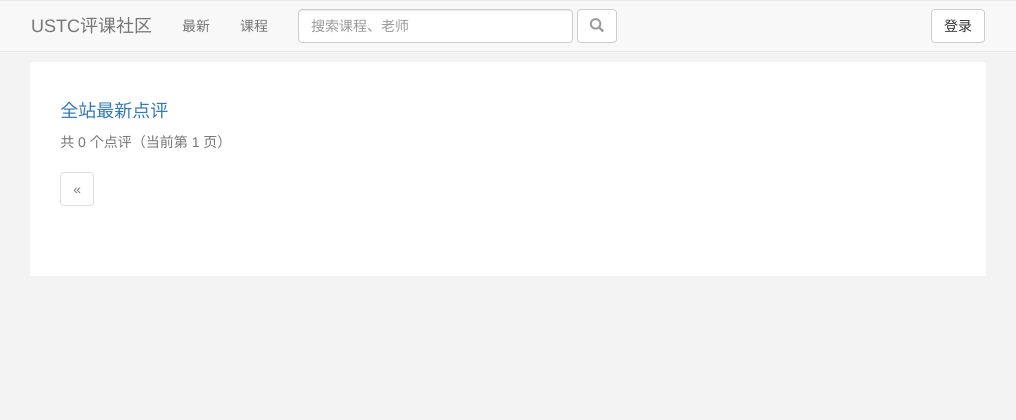
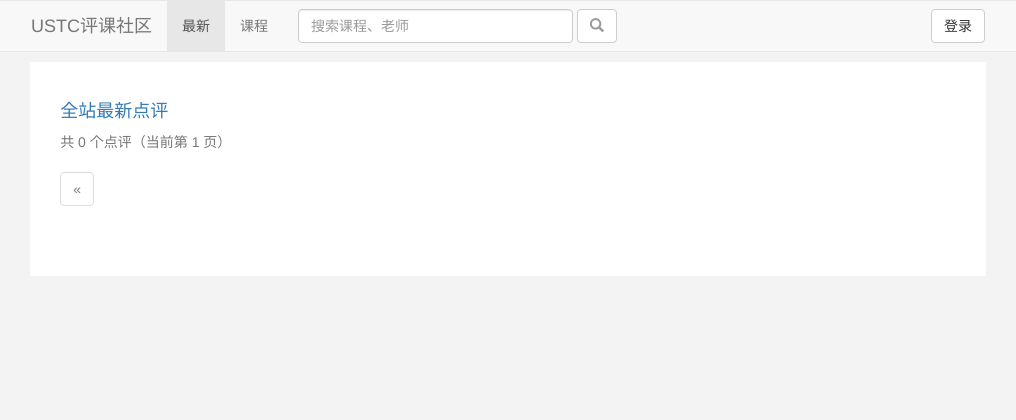
Before and after one commit to USTC-iCourse/ustc-course, a Flask app: page / in a window 1280 px wide. Shown: the top 420 px of the page, without its empty margins (132-1148 px from the left). Run offline with Flask 2, Linux system fonts and the light colour scheme; data that the repository does not hold is empty; parts of the project's set-up code (start-up, migrations or seed data) failed here and were passed over; some libraries are stand-ins or nearby versions.

Commit message:
active navbar buttons

```diff
--- a/app/templates/layout.html
+++ b/app/templates/layout.html
@@ -19,10 +19,10 @@
       <div id="navbar" class="collapse navbar-collapse">
         <ul class="nav navbar-nav">
           {% if current_user.is_authenticated %}
-          <li><a href="{{ url_for('home.follow_reviews') }}">关注</a></li>
+          <li {% if type and type=='follow' %}class="active"{% endif %}><a href="{{ url_for('home.follow_reviews') }}">关注</a></li>
           {% endif %}
-          <li><a href="{{ url_for('home.latest_reviews') }}">最新</a></li>
-          <li><a href="{{ url_for('course.index') }}">课程</a></li>
+          <li {% if type and type=='latest' %}class="active"{% endif %}><a href="{{ url_for('home.latest_reviews') }}">最新</a></li>
+          <li {% if this_module and this_module=='course.index' %}class="active"{% endif %}><a href="{{ url_for('course.index') }}">课程</a></li>
           <li style="display: none"><a href="#">讨论区</a></li>
         </ul>
 
```
